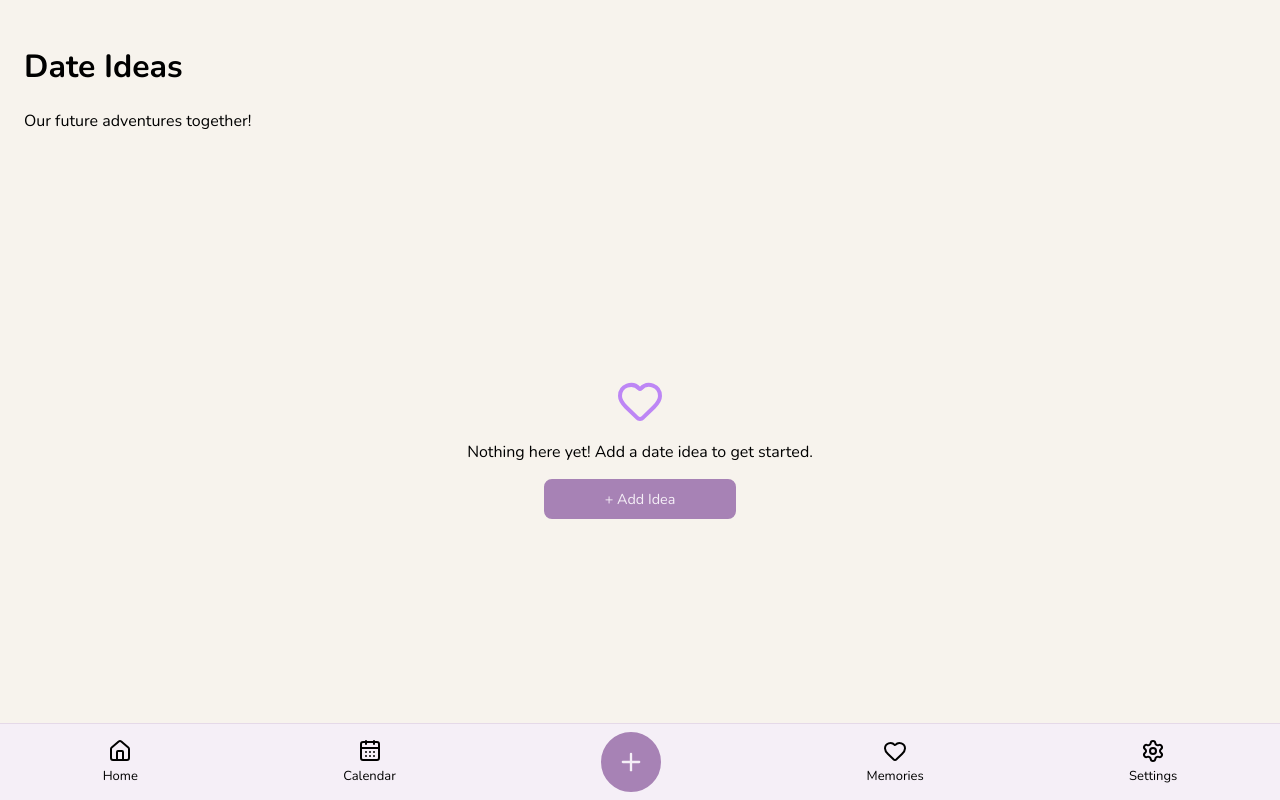
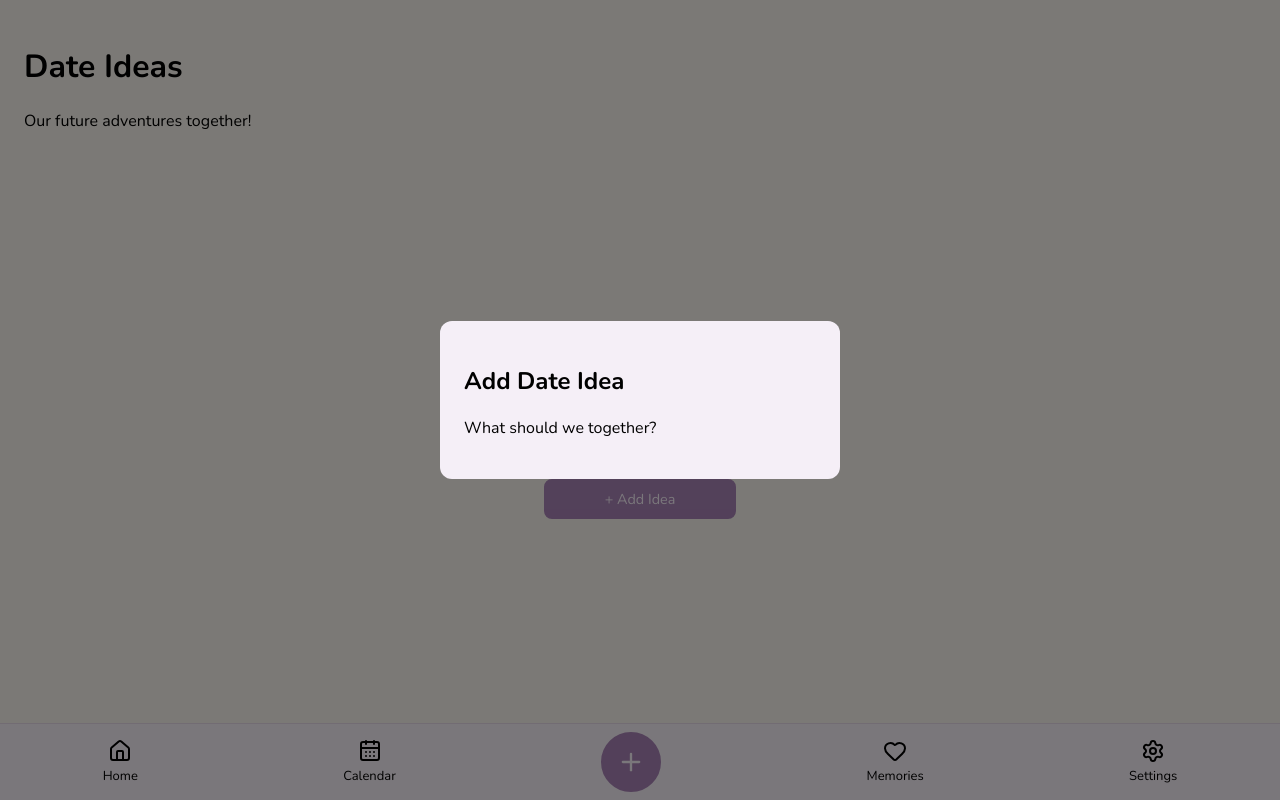
Before and after one commit to Shameer-R/BetweenUs, a React app in the folder frontend/: page /date-ideas in a window 1280 px wide. Built offline with nearby package versions, Linux system fonts and the light colour scheme; the HTML template or start-up script is replaced by a standard one.

Commit message:
feat: add date idea basic modal

```diff
--- /dev/null
+++ b/frontend/src/components/DateIdeaModal.css
@@ -0,0 +1,20 @@
+.modal-overlay {
+  position: fixed;
+  inset: 0;
+  background-color: rgba(0, 0, 0, 0.5);
+
+  display: flex;
+  justify-content: center;
+  align-items: center;
+
+  z-index: 1000;
+}
+
+.modal-container {
+  background-color: #f5eff7;
+  padding: 24px;
+  border-radius: 12px;
+  width: 90%;
+  max-width: 400px;
+  box-sizing: border-box;
+}
--- /dev/null
+++ b/frontend/src/components/DateIdeaModal.jsx
@@ -0,0 +1,14 @@
+import "../components/DateIdeaModal.css";
+
+function DateIdeaModal() {
+  return (
+    <div className="modal-overlay">
+      <div className="modal-container">
+        <h2>Add Date Idea</h2>
+        <p>What should we together?</p>
+      </div>
+    </div>
+  );
+}
+
+export default DateIdeaModal;
--- a/frontend/src/pages/DateIdeas.jsx
+++ b/frontend/src/pages/DateIdeas.jsx
@@ -1,6 +1,7 @@
 import Navbar from "../components/Navbar";
 import "./DateIdeas.css";
 import { Heart } from "lucide-react";
+import DateIdeaModal from "../components/DateIdeaModal";
 
 function DateIdeas() {
   return (
@@ -17,6 +18,8 @@ function DateIdeas() {
           <p>Nothing here yet! Add a date idea to get started.</p>
           <button className="add-date-idea-button"> + Add Idea</button>
         </div>
+
+        <DateIdeaModal />
         <Navbar />
       </main>
     </>
```
